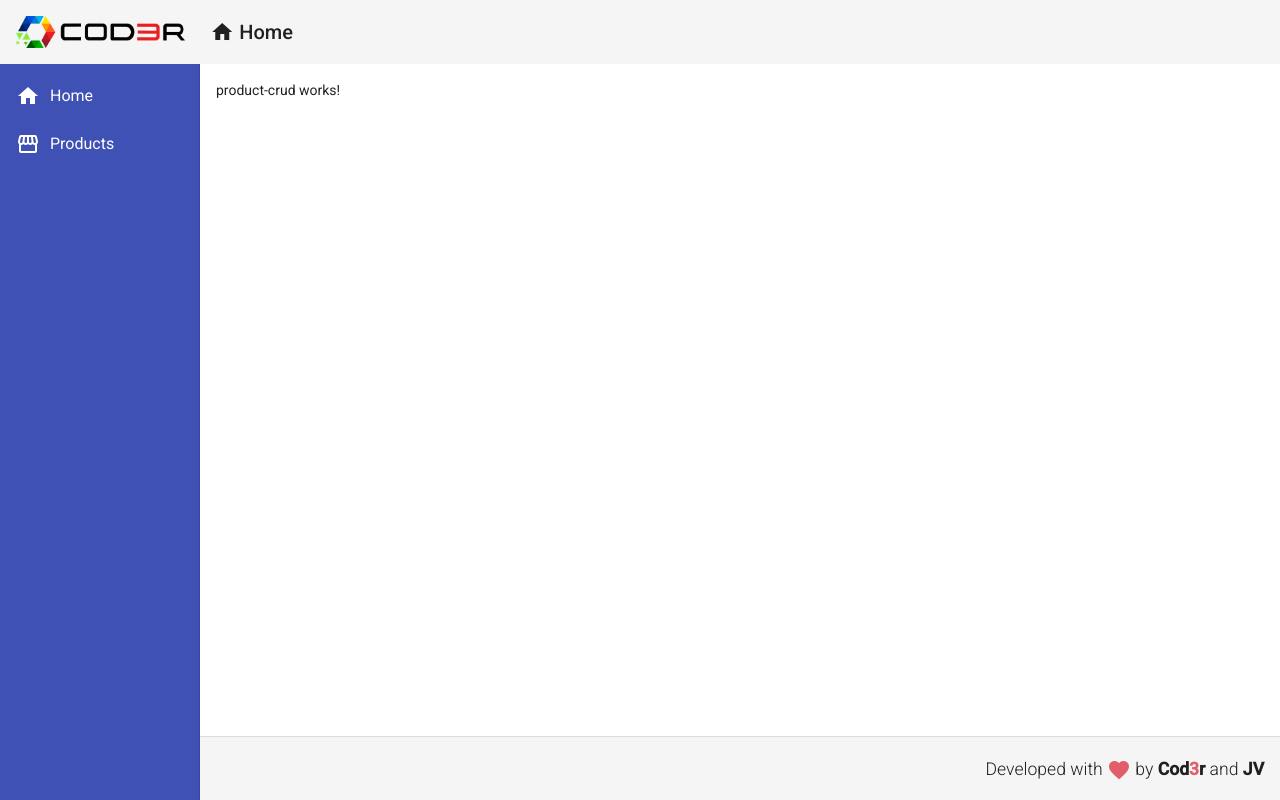
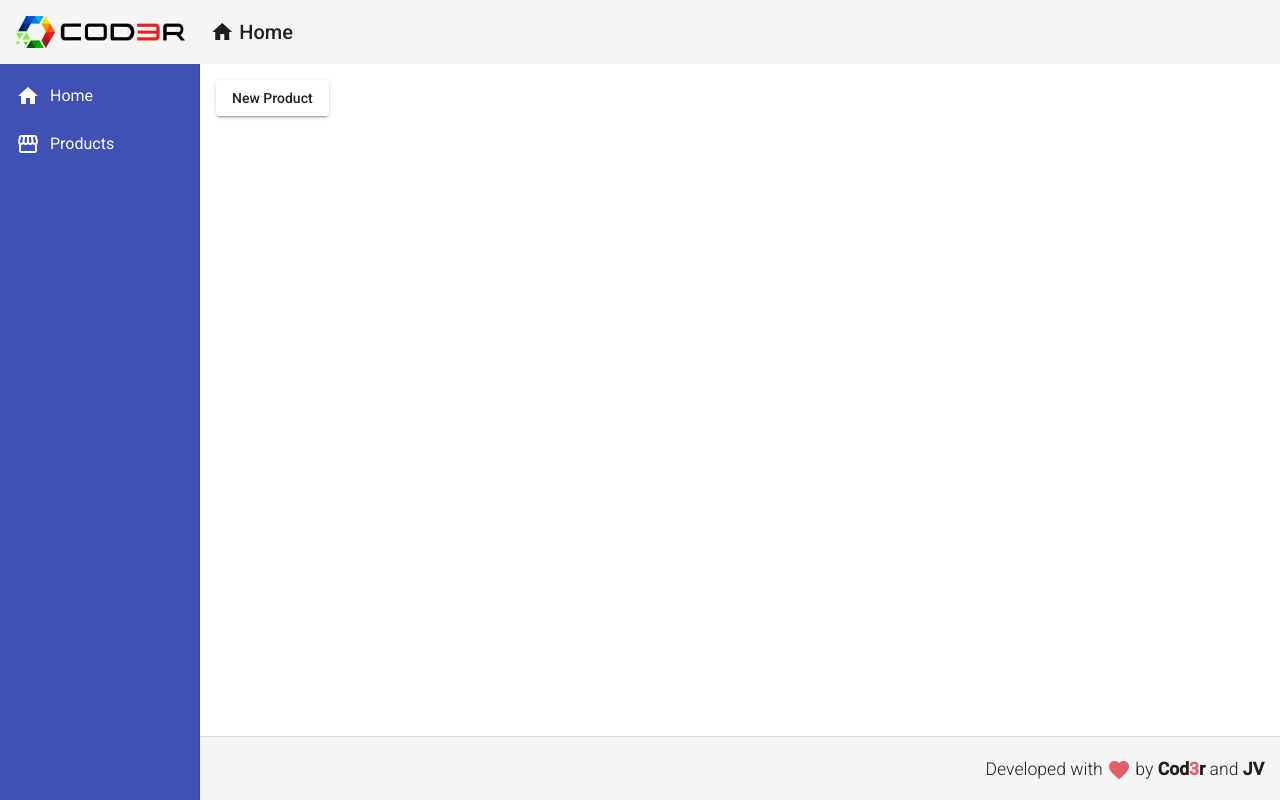
Before and after one commit to jvictor-am/angular-crud-cod3r, an Angular app in the folder frontend/: page /products in a window 1280 px wide. Built offline with nearby package versions, Linux system fonts and the light colour scheme.

Commit message:
event binding to navigate between routes implemented on button

```diff
--- a/frontend/src/app/app-routing.module.ts
+++ b/frontend/src/app/app-routing.module.ts
@@ -3,10 +3,12 @@
 
 import { HomeComponent } from './views/home/home.component';
 import { ProductCrudComponent } from './views/product-crud/product-crud.component';
+import { ProductCreateComponent } from './components/product/product-create/product-create.component';
 
 const routes: Routes = [
   { path: '', component: HomeComponent },
   { path: 'products', component: ProductCrudComponent },
+  { path: 'products/create', component: ProductCreateComponent },
 ];
 
 @NgModule({
--- a/frontend/src/app/app.module.ts
+++ b/frontend/src/app/app.module.ts
@@ -13,10 +13,12 @@
 import { MatSidenavModule } from '@angular/material/sidenav';
 import { MatCardModule } from '@angular/material/card';
 import { MatListModule } from '@angular/material/list';
+import { MatButtonModule } from '@angular/material/button';
 import { HomeComponent } from './views/home/home.component';
 import { ProductCrudComponent } from './views/product-crud/product-crud.component';
 import { RedDirective } from './directives/red.directive';
 import { ForDirective } from './directives/for.directive';
+import { ProductCreateComponent } from './components/product/product-create/product-create.component';
 
 @NgModule({
   declarations: [
@@ -28,6 +30,7 @@
     ProductCrudComponent,
     RedDirective,
     ForDirective,
+    ProductCreateComponent,
   ],
   imports: [
     BrowserModule,
@@ -37,6 +40,7 @@
     MatSidenavModule,
     MatListModule,
     MatCardModule,
+    MatButtonModule,
   ],
   providers: [],
   bootstrap: [AppComponent],
--- /dev/null
+++ b/frontend/src/app/components/product/product-create/product-create.component.html
@@ -0,0 +1 @@
+<p>product-create works!</p>
--- /dev/null
+++ b/frontend/src/app/components/product/product-create/product-create.component.ts
@@ -0,0 +1,18 @@
+import { Component, OnInit } from '@angular/core';
+
+@Component({
+  selector: 'app-product-create',
+  templateUrl: './product-create.component.html',
+  styleUrls: ['./product-create.component.css'],
+})
+export class ProductCreateComponent implements OnInit {
+  propLegal = 'qualquer';
+
+  constructor() {}
+
+  ngOnInit(): void {}
+
+  fazerAlgo(): void {
+    console.log('Fazendo algo');
+  }
+}
--- a/frontend/src/app/views/product-crud/product-crud.component.html
+++ b/frontend/src/app/views/product-crud/product-crud.component.html
@@ -1 +1,3 @@
-<p>product-crud works!</p>
+<button mat-raised-button (click)="navigateToProductCreate()">
+  New Product
+</button>
--- a/frontend/src/app/views/product-crud/product-crud.component.ts
+++ b/frontend/src/app/views/product-crud/product-crud.component.ts
@@ -1,15 +1,18 @@
 import { Component, OnInit } from '@angular/core';
+import { Router } from '@angular/router';
 
 @Component({
   selector: 'app-product-crud',
   templateUrl: './product-crud.component.html',
-  styleUrls: ['./product-crud.component.css']
+  styleUrls: ['./product-crud.component.css'],
 })
 export class ProductCrudComponent implements OnInit {
+  constructor(private router: Router) {}
 
-  constructor() { }
+  ngOnInit(): void {}
 
-  ngOnInit(): void {
+  navigateToProductCreate(): void {
+    this.router.navigate(['/products/create']);
+    // console.log('Navigating...');
   }
-
 }
```
Also changed, not shown: frontend/.txt, frontend/src/app/components/product/product-create/product-create.component.css (added).
